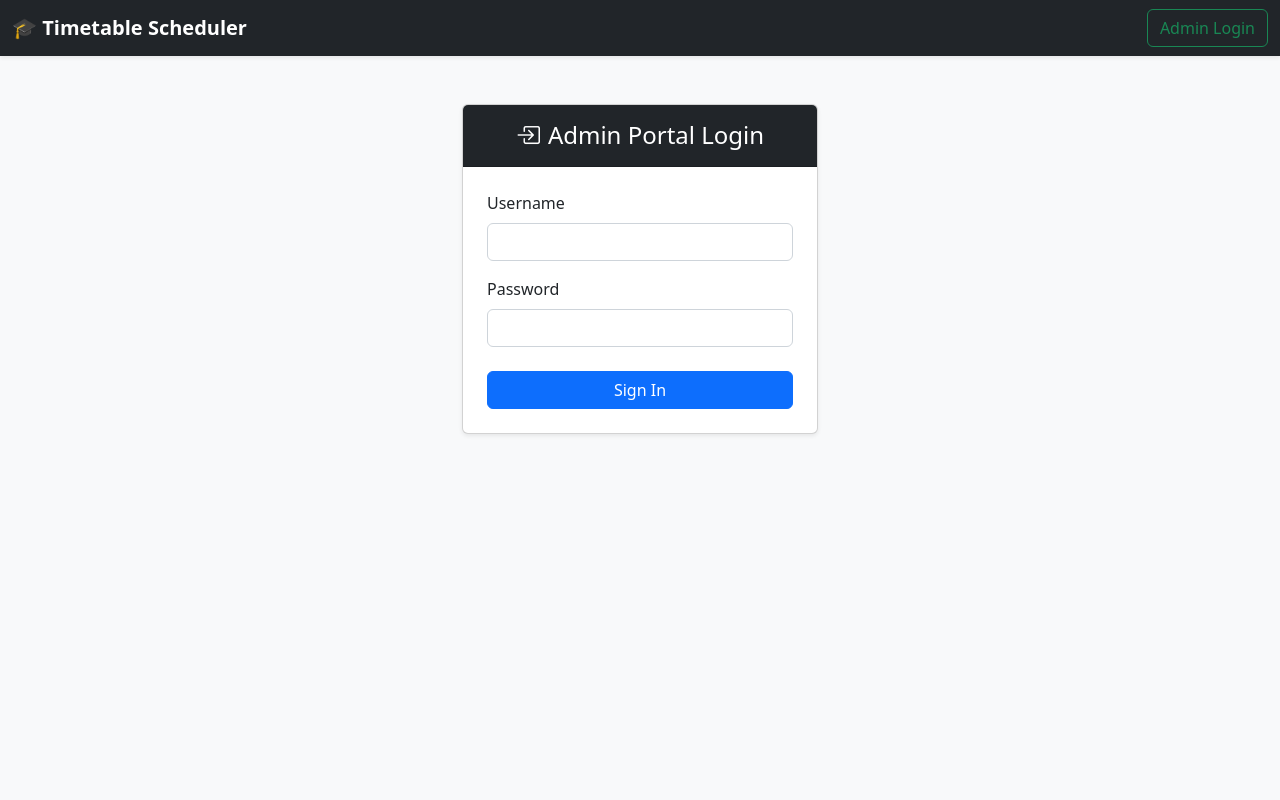
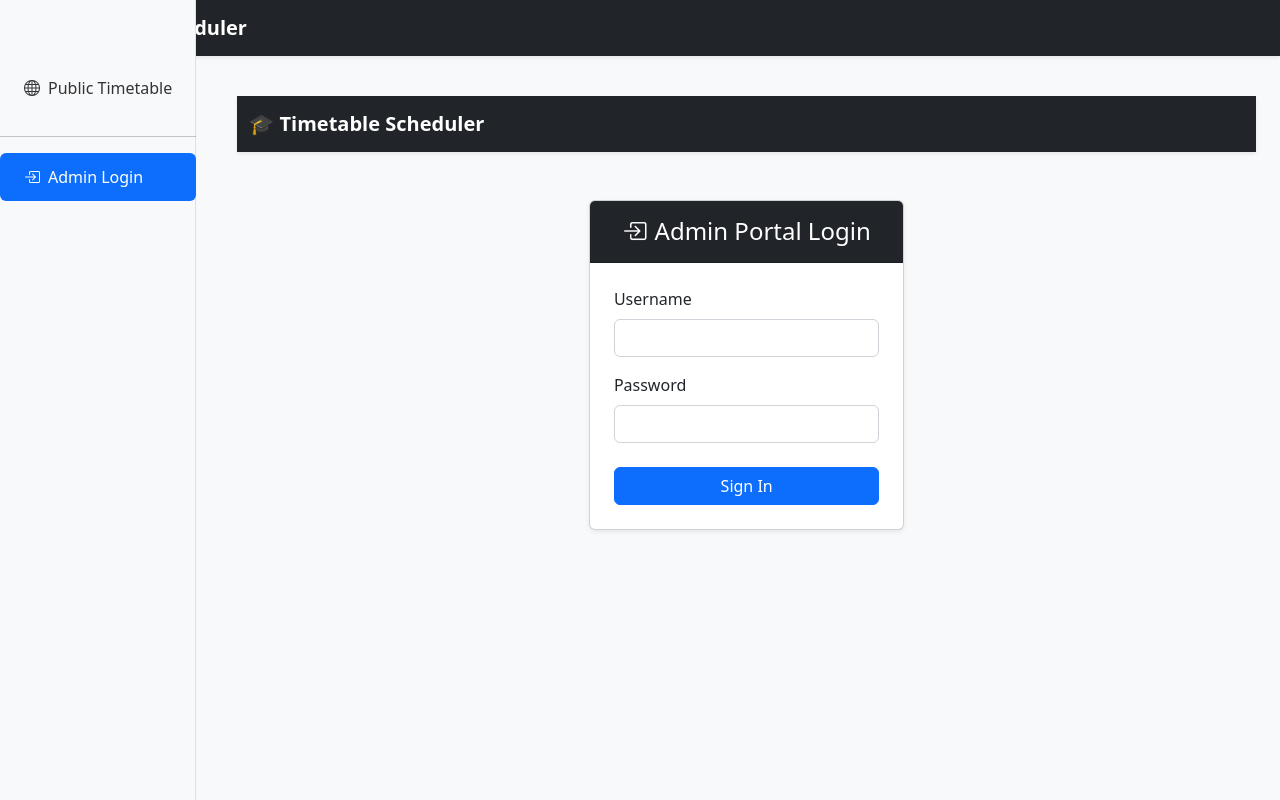
Before and after one commit to Omgp9308/timetable-scheduler, a React (Create React App) app in the folder frontend/: page /login in a window 1280 px wide. Built offline with nearby package versions, Linux system fonts and the light colour scheme.

Commit message:
making admin page beautiful

```diff
--- a/frontend/src/App.js
+++ b/frontend/src/App.js
@@ -7,48 +7,45 @@ import './App.css';
 // Import context provider
 import { AuthProvider } from './context/AuthContext';
 
-// Import page components
+// --- Import Layouts ---
+import MainLayout from './components/MainLayout'; // The new persistent layout
+import AdminLayout from './pages/admin/AdminLayout'; // The security guard for admin routes
+
+// --- Import Page Components ---
 import HomePage from './pages/HomePage';
 import LoginPage from './pages/LoginPage';
 import NotFoundPage from './pages/NotFoundPage';
-
-// Import admin page components and layout
-import AdminLayout from './pages/admin/AdminLayout';
 import Dashboard from './pages/admin/Dashboard';
 import GenerateTimetable from './pages/admin/GenerateTimetable';
 import ManageData from './pages/admin/ManageData';
 
 /**
  * The root component of the application.
- * It sets up the BrowserRouter and defines all the application routes.
+ * It sets up the BrowserRouter and defines all the application routes,
+ * now nested within a persistent MainLayout.
  */
 function App() {
   return (
     <AuthProvider>
       <BrowserRouter>
         <Routes>
+          {/* All routes are now children of MainLayout to ensure a persistent UI */}
+          <Route path="/" element={<MainLayout />}>
             {/* --- Public Routes --- */}
-          <Route path="/" element={<HomePage />} />
-          <Route path="/login" element={<LoginPage />} />
+            <Route index element={<HomePage />} />
+            <Route path="login" element={<LoginPage />} />
 
             {/* --- Protected Admin Routes --- */}
-          {/* All routes starting with /admin will first render the AdminLayout.
-              The AdminLayout component then decides whether to show its children
-              (using the <Outlet />) or redirect to the login page. */}
-          <Route path="/admin" element={<AdminLayout />}>
-            {/* Index route: Redirects /admin to /admin/dashboard */}
+            <Route path="admin" element={<AdminLayout />}>
               <Route index element={<Navigate to="dashboard" replace />} />
-
               <Route path="dashboard" element={<Dashboard />} />
               <Route path="generate" element={<GenerateTimetable />} />
               <Route path="manage-data" element={<ManageData />} />
-            {/* Add future admin routes (e.g., profile, users) here */}
-            {/* <Route path="profile" element={<ProfilePage />} /> */}
             </Route>
 
             {/* --- Catch-all Route --- */}
-          {/* This route will match any URL that wasn't matched above */}
             <Route path="*" element={<NotFoundPage />} />
+          </Route>
         </Routes>
       </BrowserRouter>
     </AuthProvider>
--- a/frontend/src/components/Header.js
+++ b/frontend/src/components/Header.js
@@ -1,23 +1,12 @@
-import React, { useContext } from 'react';
-import { Link, useNavigate } from 'react-router-dom';
-import { AuthContext } from '../context/AuthContext';
+import React from 'react';
+import { Link } from 'react-router-dom';
 
 /**
  * The main header component for the application.
- * It displays the brand logo and dynamically shows Login or Logout buttons
- * based on the user's authentication state.
+ * It now only displays the brand logo. All user-related actions
+ * have been moved to the new dynamic Sidebar.
  */
 const Header = () => {
-  // Access the authentication state and functions from the AuthContext
-  const { user, logout } = useContext(AuthContext);
-  const navigate = useNavigate();
-
-  // Handler for the logout action
-  const handleLogout = () => {
-    logout(); // Clear authentication state
-    navigate('/'); // Redirect to the homepage
-  };
-
   return (
     <header>
       <nav className="navbar navbar-expand-lg navbar-dark bg-dark shadow-sm">
@@ -26,29 +15,6 @@ const Header = () => {
           <Link className="navbar-brand fw-bold" to="/">
             🎓 Timetable Scheduler
           </Link>
-
-          {/* This div uses 'ms-auto' to push its content to the far right */}
-          <div className="ms-auto">
-            {user ? (
-              // If a user is logged in, show a welcome message and a Logout button
-              <div className="d-flex align-items-center">
-                <span className="navbar-text me-3">
-                  Welcome, <strong>{user.username}</strong>
-                </span>
-                <button
-                  className="btn btn-outline-warning"
-                  onClick={handleLogout}
-                >
-                  Logout
-                </button>
-              </div>
-            ) : (
-              // If no user is logged in, show the Admin Login button
-              <Link to="/login" className="btn btn-outline-success">
-                Admin Login
-              </Link>
-            )}
-          </div>
         </div>
       </nav>
     </header>
--- /dev/null
+++ b/frontend/src/components/MainLayout.js
@@ -0,0 +1,35 @@
+import React from 'react';
+import { Outlet } from 'react-router-dom';
+import Header from './Header';
+import Sidebar from './Sidebar';
+
+/**
+ * The main layout for the entire application.
+ * It renders the persistent Header and Sidebar, and then renders the
+ * current page's content via the <Outlet /> component.
+ */
+const MainLayout = () => {
+  return (
+    <>
+      <Header />
+      <div className="container-fluid">
+        <div className="row">
+          {/* Sidebar Column */}
+          <div className="col-md-3 col-lg-2 p-0">
+            <Sidebar />
+          </div>
+
+          {/* Main Content Column */}
+          <main className="col-md-9 ms-sm-auto col-lg-10 px-md-4">
+            <div className="pt-3 pb-2 mb-3">
+              {/* The Outlet will render the matched child route component */}
+              <Outlet />
+            </div>
+          </main>
+        </div>
+      </div>
+    </>
+  );
+};
+
+export default MainLayout;
--- a/frontend/src/components/Sidebar.js
+++ b/frontend/src/components/Sidebar.js
@@ -1,11 +1,21 @@
-import React from 'react';
-import { NavLink } from 'react-router-dom';
+import React, { useContext } from 'react';
+import { NavLink, useNavigate } from 'react-router-dom';
+import { AuthContext } from '../context/AuthContext';
 
 /**
- * The Sidebar component provides navigation for the admin dashboard.
- * It uses NavLink to highlight the current active route.
+ * The Sidebar component now provides navigation for the entire application.
+ * It dynamically changes its content based on whether the user is
+ * logged in as an administrator.
  */
 const Sidebar = () => {
+  const { isAuthenticated, logout } = useContext(AuthContext);
+  const navigate = useNavigate();
+
+  const handleLogout = () => {
+    logout();
+    navigate('/'); // Redirect to homepage after logout
+  };
+
   return (
     <nav
       id="sidebarMenu"
@@ -13,9 +23,25 @@ const Sidebar = () => {
     >
       <div className="position-sticky pt-3">
         <ul className="nav flex-column nav-pills">
-          {/* Admin-specific links */}
+          {/* --- Always Visible Links --- */}
           <li className="nav-item mb-2">
-            <NavLink to="/admin/dashboard" className="nav-link" end>
+            <NavLink to="/" className="nav-link" end>
+              <i className="bi bi-globe me-2"></i>
+              Public Timetable
+            </NavLink>
+          </li>
+
+          <hr />
+
+          {/* --- Conditional Links Based on Auth State --- */}
+          {isAuthenticated ? (
+            // --- Logged-In Admin Links ---
+            <>
+              <h6 className="sidebar-heading d-flex justify-content-between align-items-center px-3 mt-2 mb-1 text-muted text-uppercase">
+                <span>Admin Panel</span>
+              </h6>
+              <li className="nav-item mb-2">
+                <NavLink to="/admin/dashboard" className="nav-link">
                   <i className="bi bi-speedometer2 me-2"></i>
                   Dashboard
                 </NavLink>
@@ -32,16 +58,24 @@ const Sidebar = () => {
                   Manage Data
                 </NavLink>
               </li>
-
-          {/* Divider and link to public site */}
-          <hr />
-
+              <li className="nav-item mb-2 mt-auto">
+                 <button onClick={handleLogout} className="nav-link text-start w-100 btn btn-link">
+                    <i className="bi bi-box-arrow-left me-2"></i>
+                    Logout
+                 </button>
+              </li>
+            </>
+          ) : (
+            // --- Logged-Out Link ---
+            <>
               <li className="nav-item mb-2">
-            <NavLink to="/" className="nav-link">
-              <i className="bi bi-globe me-2"></i>
-              View Public Site
+                <NavLink to="/login" className="nav-link">
+                  <i className="bi bi-box-arrow-in-right me-2"></i>
+                  Admin Login
                 </NavLink>
               </li>
+            </>
+          )}
         </ul>
       </div>
     </nav>
--- a/frontend/src/pages/admin/AdminLayout.js
+++ b/frontend/src/pages/admin/AdminLayout.js
@@ -1,45 +1,22 @@
 import React, { useContext } from 'react';
 import { Navigate, Outlet } from 'react-router-dom';
 import { AuthContext } from '../../context/AuthContext';
-import Sidebar from '../../components/Sidebar';
-import Header from '../../components/Header'; // Import the Header component
 
 /**
- * AdminLayout is a protected layout component.
- * It now includes the main Header.
+ * AdminLayout is now a purely logical component that acts as a guard.
+ * It checks for authentication and either renders the requested admin page
+ * via <Outlet /> or redirects to the login page.
+ * The visual layout is now handled by the parent MainLayout component.
  */
 const AdminLayout = () => {
   const { isAuthenticated } = useContext(AuthContext);
 
-  // --- Security Check ---
   if (!isAuthenticated) {
     return <Navigate to="/login" replace />;
   }
 
-  // --- Render Admin UI ---
-  return (
-    <>
-      <Header /> {/* This line ensures the navbar appears on all admin pages */}
-      <div className="container-fluid">
-        <div className="row">
-          {/* Sidebar Column */}
-          <div className="col-md-3 col-lg-2 p-0">
-            <Sidebar />
-          </div>
-
-          {/* Main Content Column */}
-          <main className="col-md-9 ms-sm-auto col-lg-10 px-md-4">
-            <div className="pt-3 pb-2 mb-3 border-bottom">
-              {/* You can add a dynamic page title or breadcrumbs here later */}
-            </div>
-
-            {/* The Outlet will render the matched child route component */}
-            <Outlet />
-          </main>
-        </div>
-      </div>
-    </>
-  );
+  // If authenticated, render the child admin route (e.g., Dashboard).
+  return <Outlet />;
 };
 
 export default AdminLayout;
```
Lines whose indentation alone changed are shown as unchanged.
